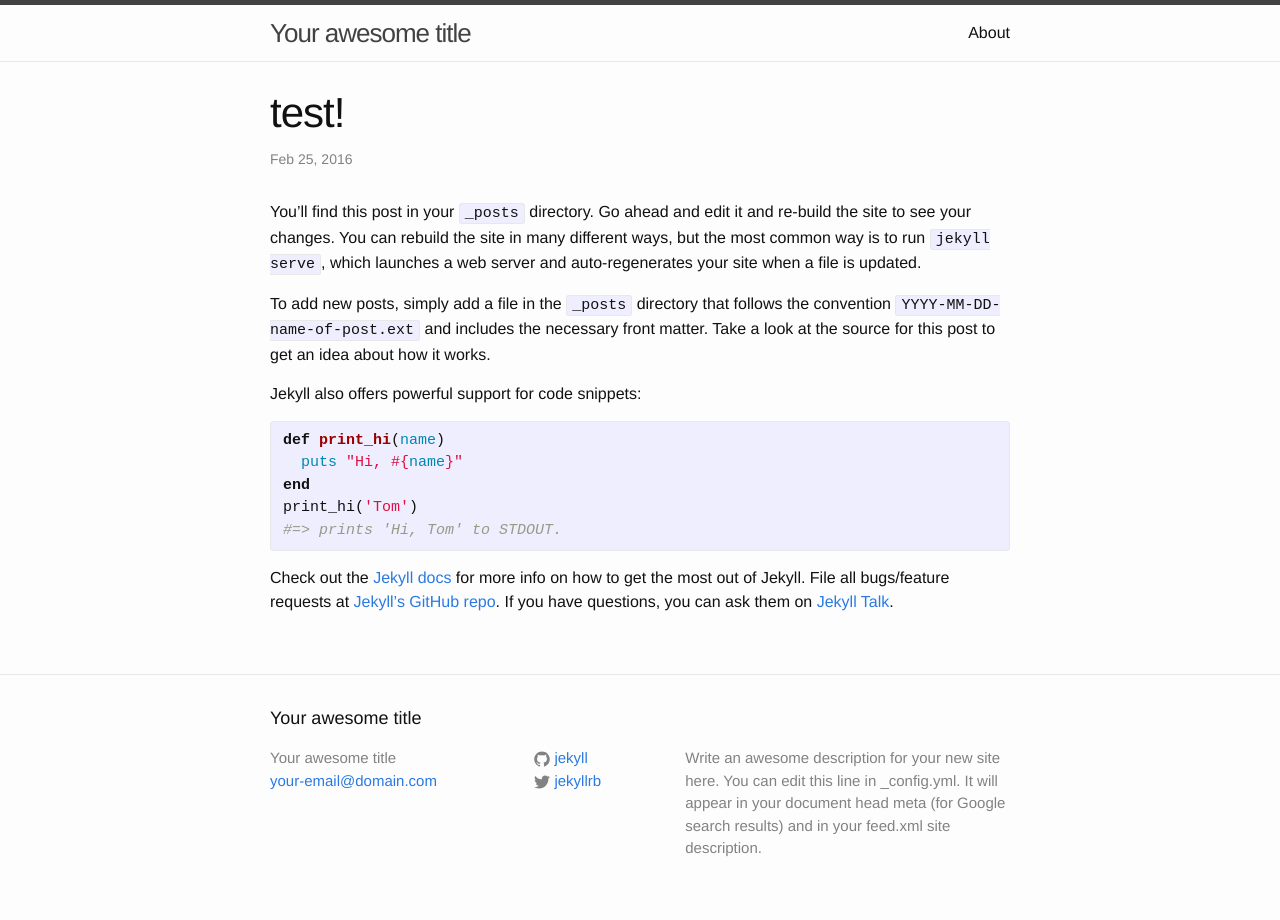
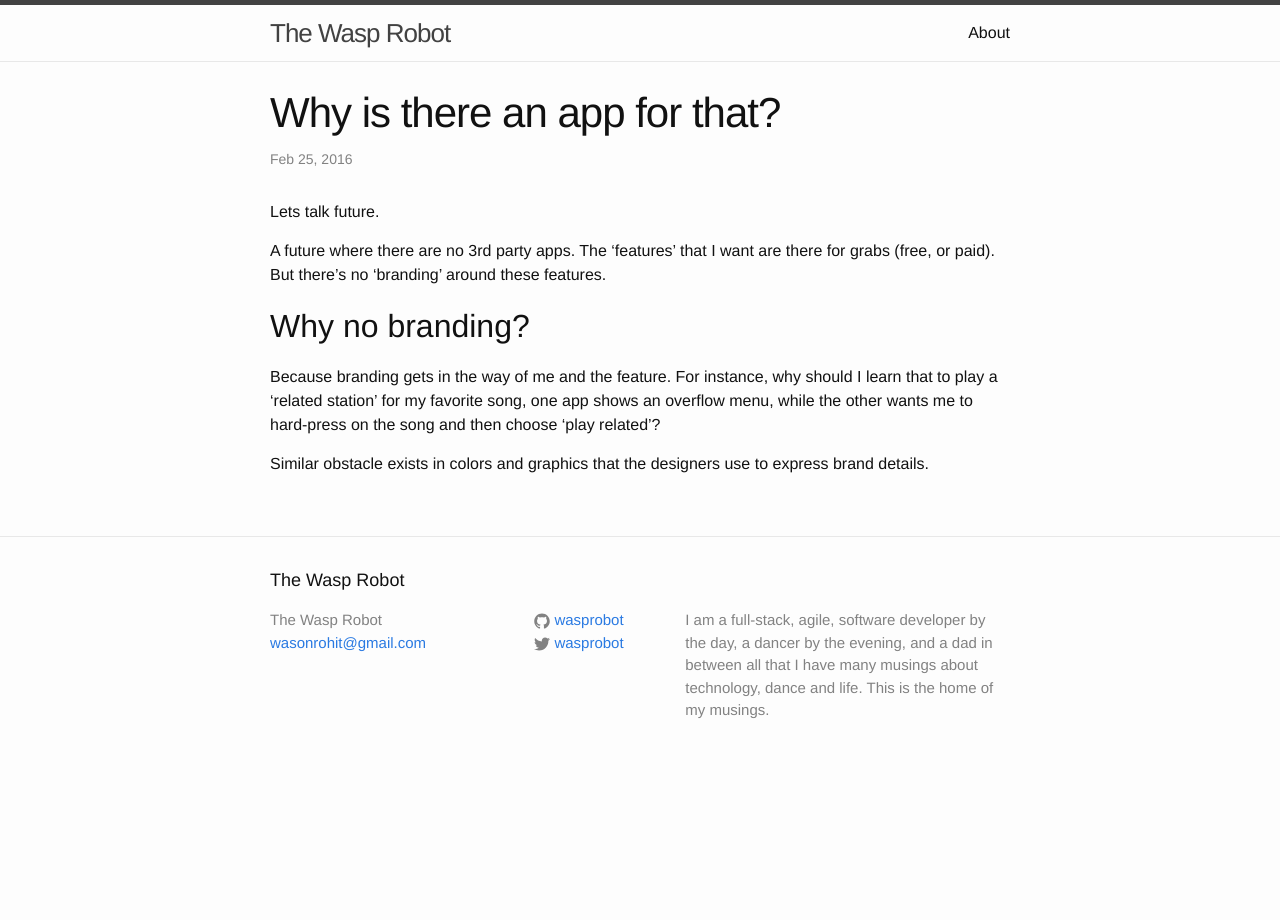
Before and after one commit to waspRobot/wasprobot.github.io, a Jekyll site: the page built from _posts/2016-02-25-welcome-to-jekyll.markdown, in a window 1280 px wide. Built offline with Jekyll 4.4.1, drawn with Linux system fonts in a browser that asks for light colours.

Commit message:
first article

```diff
--- a/_config.yml
+++ b/_config.yml
@@ -6,16 +6,15 @@
 # 'jekyll serve'. If you change this file, please restart the server process.
 
 # Site settings
-title: Your awesome title
-email: your-email@domain.com
+title: The Wasp Robot
+email: wasonrohit@gmail.com
 description: > # this means to ignore newlines until "baseurl:"
-  Write an awesome description for your new site here. You can edit this
-  line in _config.yml. It will appear in your document head meta (for
-  Google search results) and in your feed.xml site description.
+  I am a full-stack, agile, software developer by the day, a dancer by the evening, and a dad in between all that
+  I have many musings about technology, dance and life. This is the home of my musings.
 baseurl: "" # the subpath of your site, e.g. /blog
-url: "http://yourdomain.com" # the base hostname & protocol for your site
-twitter_username: jekyllrb
-github_username:  jekyll
+url: "http://wasprobot.github.io" # the base hostname & protocol for your site
+twitter_username: wasprobot
+github_username:  wasprobot
 
 # Build settings
 markdown: kramdown
--- a/_posts/2016-02-25-welcome-to-jekyll.markdown
+++ b/_posts/2016-02-25-welcome-to-jekyll.markdown
@@ -1,25 +1,14 @@
 ---
 layout: post
-title:  "test!"
+title:  "Why is there an app for that?"
 date:   2016-02-25 12:08:26 -0500
-categories: jekyll update
+categories: debranding
 ---
-You’ll find this post in your `_posts` directory. Go ahead and edit it and re-build the site to see your changes. You can rebuild the site in many different ways, but the most common way is to run `jekyll serve`, which launches a web server and auto-regenerates your site when a file is updated.
+Lets talk future.
 
-To add new posts, simply add a file in the `_posts` directory that follows the convention `YYYY-MM-DD-name-of-post.ext` and includes the necessary front matter. Take a look at the source for this post to get an idea about how it works.
+A future where there are no 3rd party apps. The 'features' that I want are there for grabs (free, or paid). But there's no 'branding' around these features.
 
-Jekyll also offers powerful support for code snippets:
+## Why no branding?
+Because branding gets in the way of me and the feature. For instance, why should I learn that to play a 'related station' for my favorite song, one app shows an overflow menu, while the other wants me to hard-press on the song and then choose 'play related'?
 
-{% highlight ruby %}
-def print_hi(name)
-  puts "Hi, #{name}"
-end
-print_hi('Tom')
-#=> prints 'Hi, Tom' to STDOUT.
-{% endhighlight %}
-
-Check out the [Jekyll docs][jekyll-docs] for more info on how to get the most out of Jekyll. File all bugs/feature requests at [Jekyll’s GitHub repo][jekyll-gh]. If you have questions, you can ask them on [Jekyll Talk][jekyll-talk].
-
-[jekyll-docs]: http://jekyllrb.com/docs/home
-[jekyll-gh]:   https://github.com/jekyll/jekyll
-[jekyll-talk]: https://talk.jekyllrb.com/
+Similar obstacle exists in colors and graphics that the designers use to express brand details.
```
